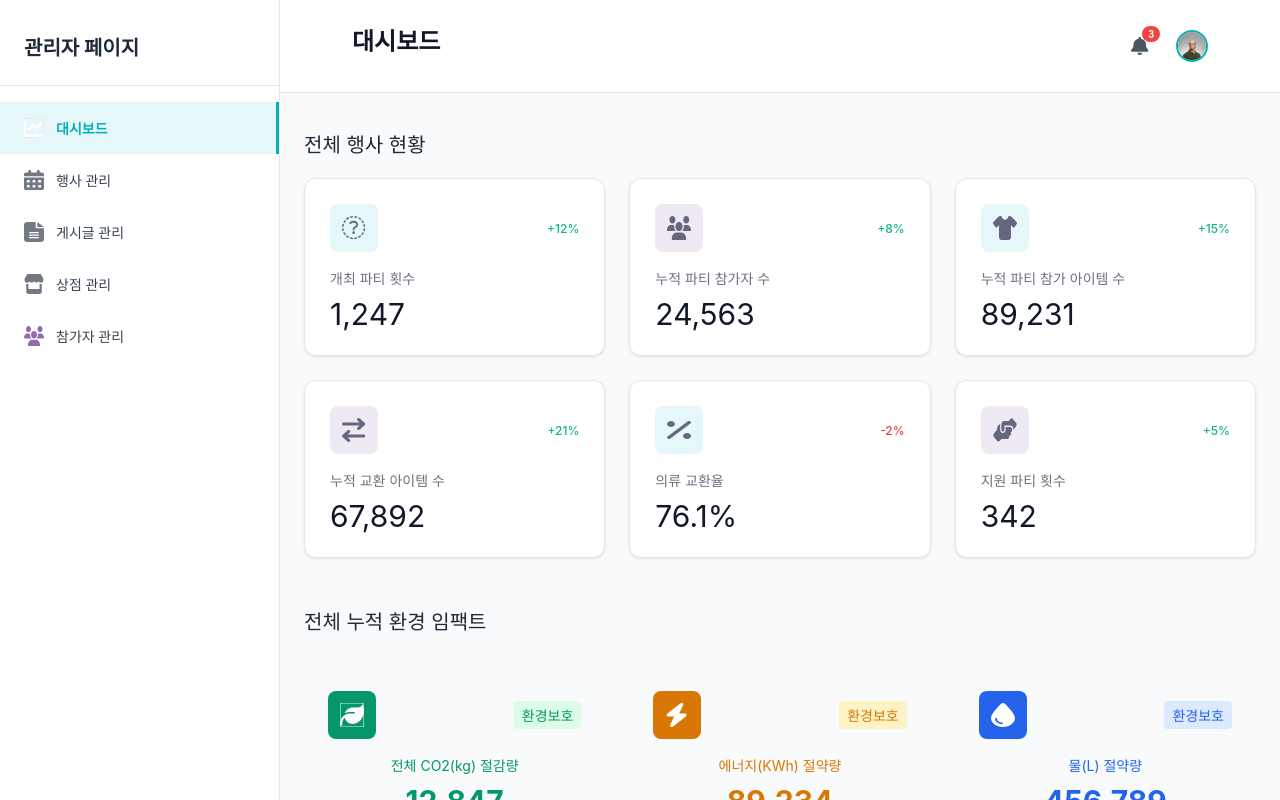
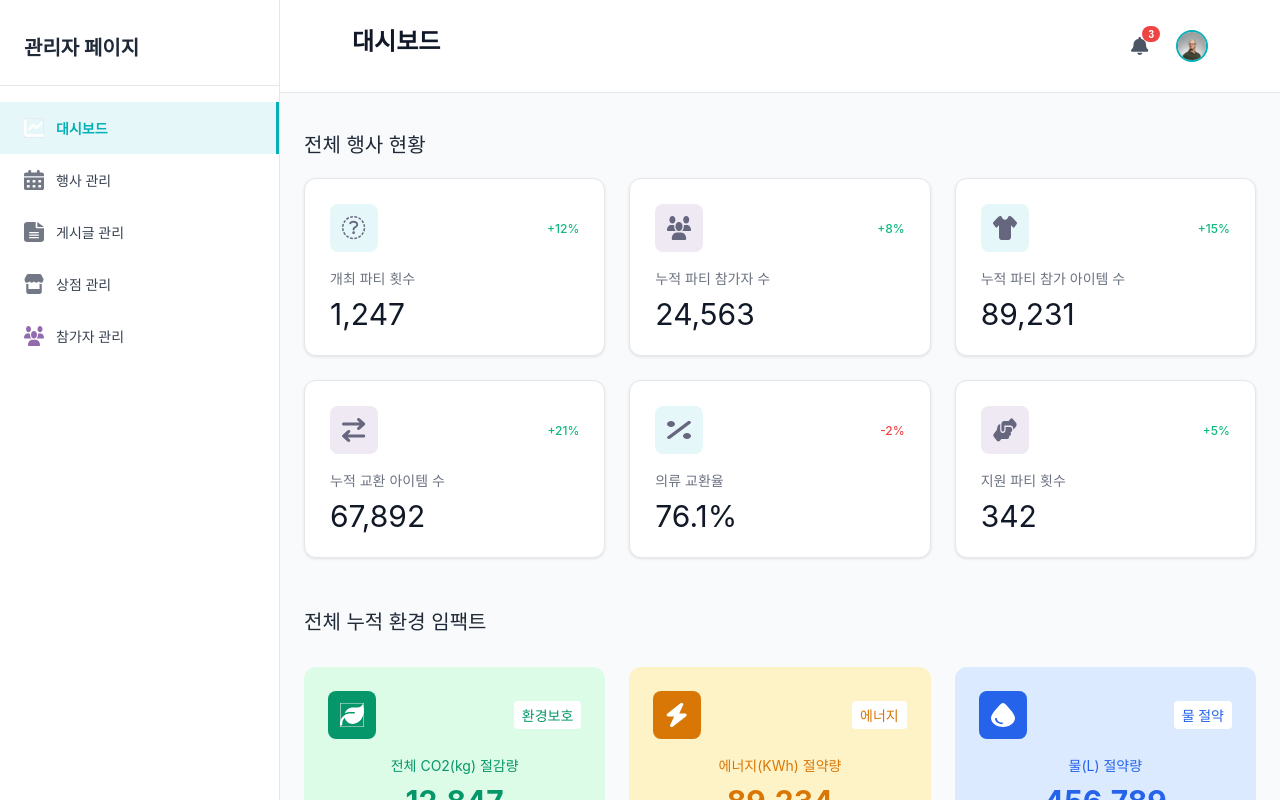
Before and after one commit to SSASINSA/WearAgain-Admin-FrontEnd, a React (Create React App) app: page / in a window 1280 px wide. Shown: the top 800 px of the page. Built offline with nearby package versions, Linux system fonts and the light colour scheme.

Commit message:
#9 / 대시보드 디자인 변경

```diff
--- a/src/components/AdminDashboard.tsx
+++ b/src/components/AdminDashboard.tsx
@@ -32,16 +32,26 @@ interface ImpactCardProps {
   color: string;
   bgColor: string;
   borderColor: string;
+  badge: string;
 }
 
-const ImpactCard: React.FC<ImpactCardProps> = ({ title, value, description, icon, color, bgColor, borderColor }) => (
-  <div className="impact-card" style={{ borderColor }}>
+const ImpactCard: React.FC<ImpactCardProps> = ({
+  title,
+  value,
+  description,
+  icon,
+  color,
+  bgColor,
+  borderColor,
+  badge,
+}) => (
+  <div className="impact-card" style={{ backgroundColor: bgColor, borderColor }}>
     <div className="impact-card-header">
       <div className="impact-icon" style={{ backgroundColor: color }}>
         <img src={icon} alt="" />
       </div>
-      <span className="impact-badge" style={{ backgroundColor: bgColor, color }}>
-        환경보호
+      <span className="impact-badge" style={{ backgroundColor: "#ffffff", color }}>
+        {badge}
       </span>
     </div>
     <p className="impact-title" style={{ color }}>
@@ -157,6 +167,7 @@ const AdminDashboard: React.FC = () => {
       color: "#059669",
       bgColor: "#dcfce7",
       borderColor: "#bbf7d0",
+      badge: "환경보호",
     },
     {
       title: "에너지(KWh) 절약량",
@@ -166,6 +177,7 @@ const AdminDashboard: React.FC = () => {
       color: "#d97706",
       bgColor: "#fef3c7",
       borderColor: "#fde68a",
+      badge: "에너지",
     },
     {
       title: "물(L) 절약량",
@@ -175,6 +187,7 @@ const AdminDashboard: React.FC = () => {
       color: "#2563eb",
       bgColor: "#dbeafe",
       borderColor: "#bfdbfe",
+      badge: "물 절약",
     },
   ];
 
```
